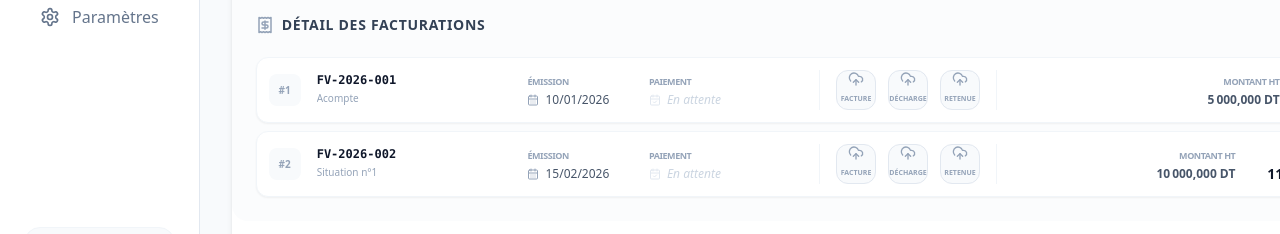
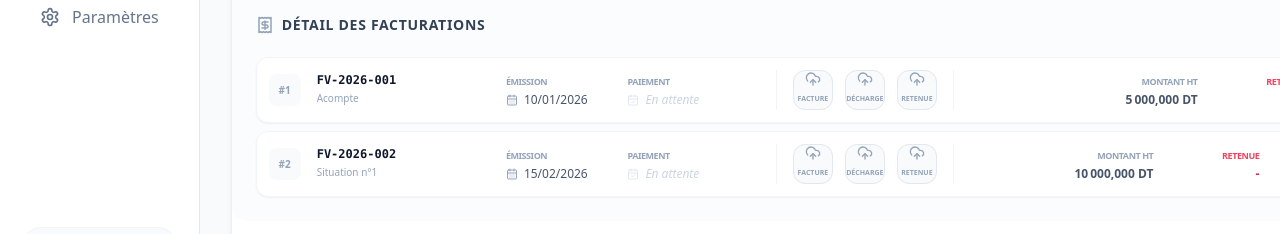
Before and after one commit to sadokz/Gestion-Facturation, a React (Vite) app: page /projects in a window 1280 px wide. Both pictures are taken after a click on the button 263 px from the left and 383 px from the top of the page. Shown: the part 447-681 px from the top of the page. Built offline with nearby package versions, Linux system fonts and the light colour scheme; no server answers.

Commit message:
[dyad] Ajout d'une colonne dédiée pour le montant de la retenue à la source dans la liste des factures. - wrote 1 file(s)

```diff
--- a/src/components/projects/ProjectInvoicesList.tsx
+++ b/src/components/projects/ProjectInvoicesList.tsx
@@ -116,15 +116,17 @@ export const ProjectInvoicesList: React.FC<ProjectInvoicesListProps> = ({
               </div>
 
               {/* Montants & Statut */}
-              <div className="flex items-center gap-6 w-[40%] justify-end">
-                <div className="text-right flex flex-col items-end min-w-[100px]">
+              <div className="flex items-center gap-4 w-[45%] justify-end">
+                <div className="text-right flex flex-col items-end min-w-[90px]">
                   <span className="text-[9px] font-bold text-slate-400 uppercase tracking-tighter">Montant HT</span>
                   <p className="text-xs font-bold text-slate-600">{formatCurrencyDT(inv.montant_ht)}</p>
-                  {inv.montant_retenue > 0 && (
-                    <p className="text-[9px] text-rose-500 font-bold flex items-center gap-1">
-                      <ShieldAlert size={10} /> Retenue: {formatCurrencyDT(inv.montant_retenue)}
-                    </p>
-                  )}
+                </div>
+
+                <div className="text-right flex flex-col items-end min-w-[90px]">
+                  <span className="text-[9px] font-bold text-rose-500 uppercase tracking-tighter">Retenue</span>
+                  <p className="text-xs font-bold text-rose-600">
+                    {inv.montant_retenue > 0 ? formatCurrencyDT(inv.montant_retenue) : "-"}
+                  </p>
                 </div>
 
                 <div className="text-right flex flex-col items-end min-w-[100px]">
```
